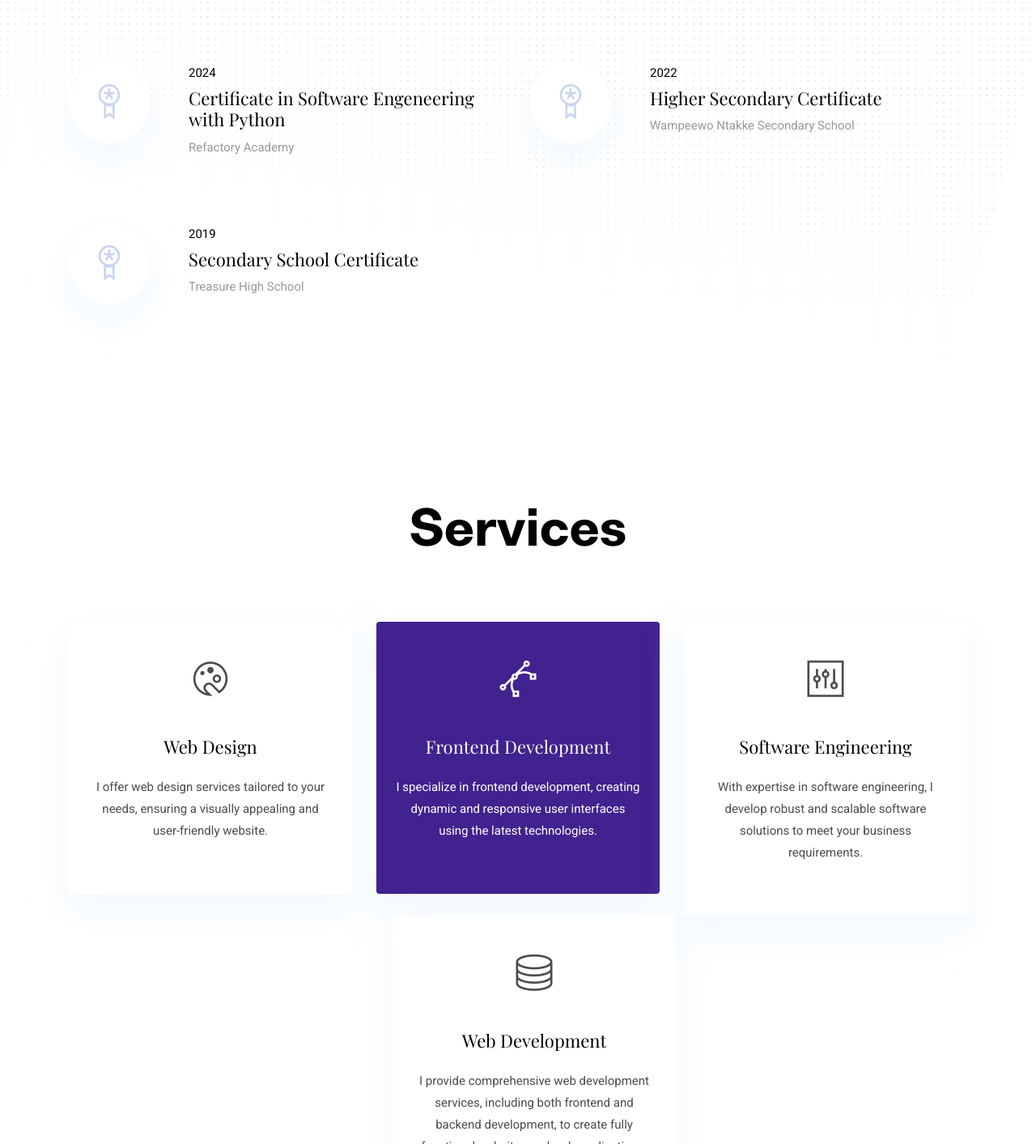
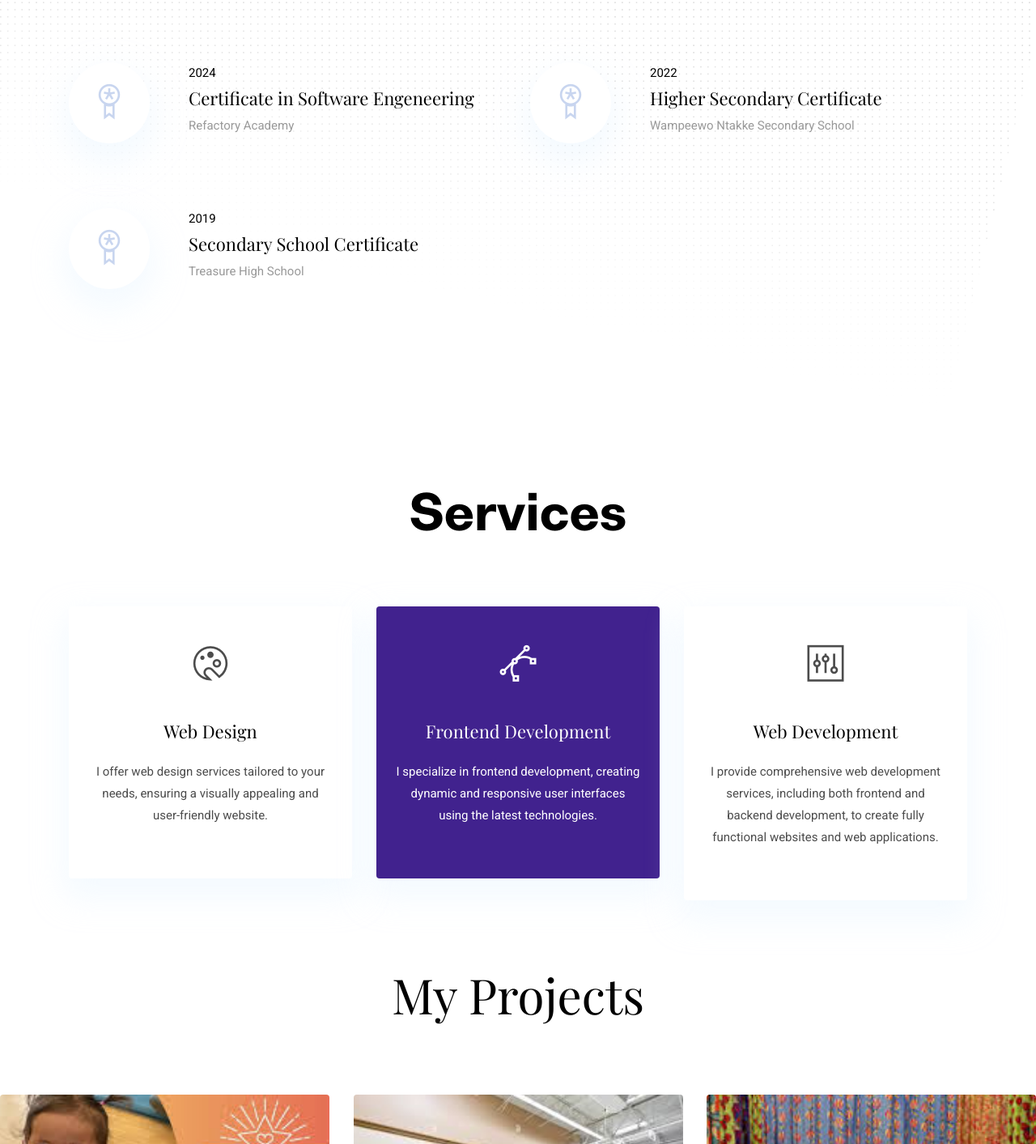
Before and after one commit to katusabescovia/portifolio, a plain HTML site: page index.html in a window 1280 px wide. Shown: the part 2476-3889 px from the top of the page at 81% size. Drawn offline with nearby package versions, Linux system fonts and the light colour scheme.

Commit message:
added changes

```diff
--- a/index.html
+++ b/index.html
@@ -188,7 +188,7 @@
           </div>
           <div>
             <p class="text-dark mb-1">2024</p>
-            <h4>Certificate in Software Engeneering with Python</h4>
+            <h4>Certificate in Software Engeneering </h4>
             <p class="mb-0 text-light">Refactory Academy </p>
           </div>
         </div>
@@ -254,12 +254,12 @@
         <div class="card hover-shadow shadow">
           <div class="card-body text-center px-4 py-5">
             <i class="ti-panel icon mb-5 d-inline-block"></i>
-            <h4 class="mb-4">Software Engineering</h4>
-            <p>With expertise in software engineering, I develop robust and scalable software solutions to meet your business requirements.</p>
+            <h4 class="mb-4">Web Development</h4>
+            <p>I provide comprehensive web development services, including both frontend and backend development, to create fully functional websites and web applications.</p>
           </div>
         </div>
       </div>
-      <div class="col-md-4 mb-4 mb-md-0" style="margin-left: 400px;">
+      <!-- <div class="col-md-4 mb-4 mb-md-0" style="margin-left: 400px;">
         <div class="card hover-shadow shadow">
           <div class="card-body text-center px-4 py-5">
             <i class="ti-server icon mb-5 d-inline-block"></i>
@@ -269,7 +269,7 @@
         </div>
       </div>
     </div>
-  </div>
+  </div> -->
 </section>
 
 <h2 style="text-align: center;">My Projects</h2>
```
Also changed, not shown: about.html (+1 -1 lines), portfolio.html (+1 -2 lines), images/GB.jpeg (added), images/certificate.png (added), images/janet.jpeg (added).
